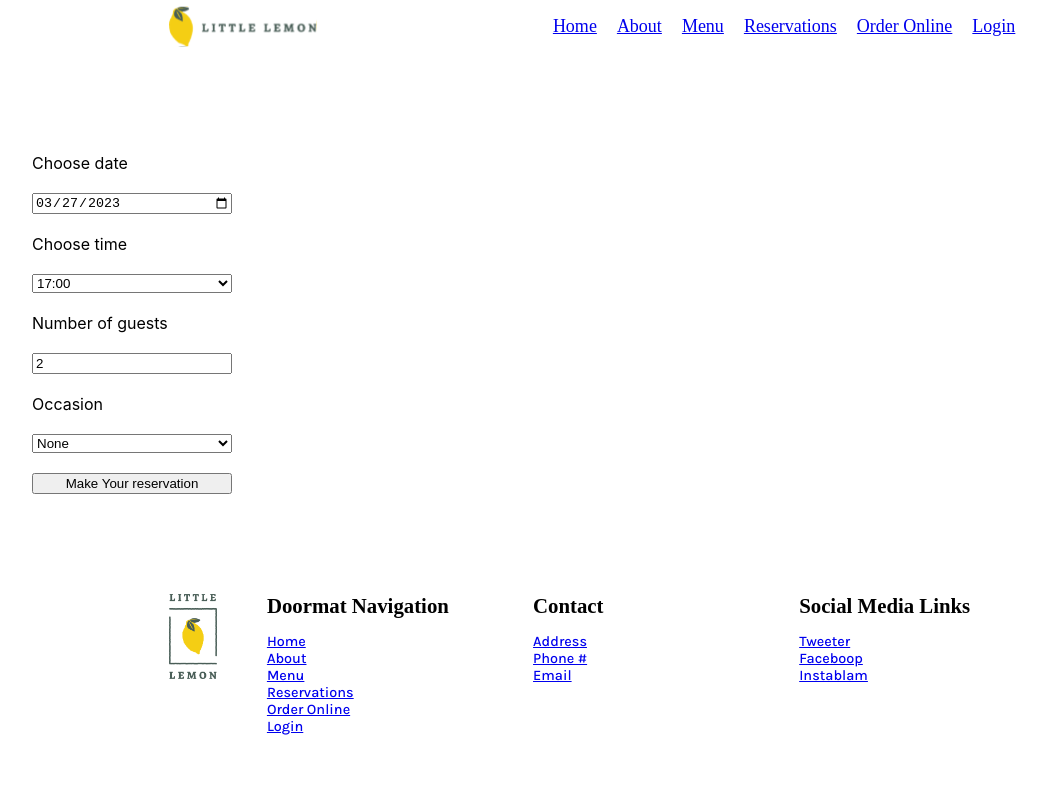
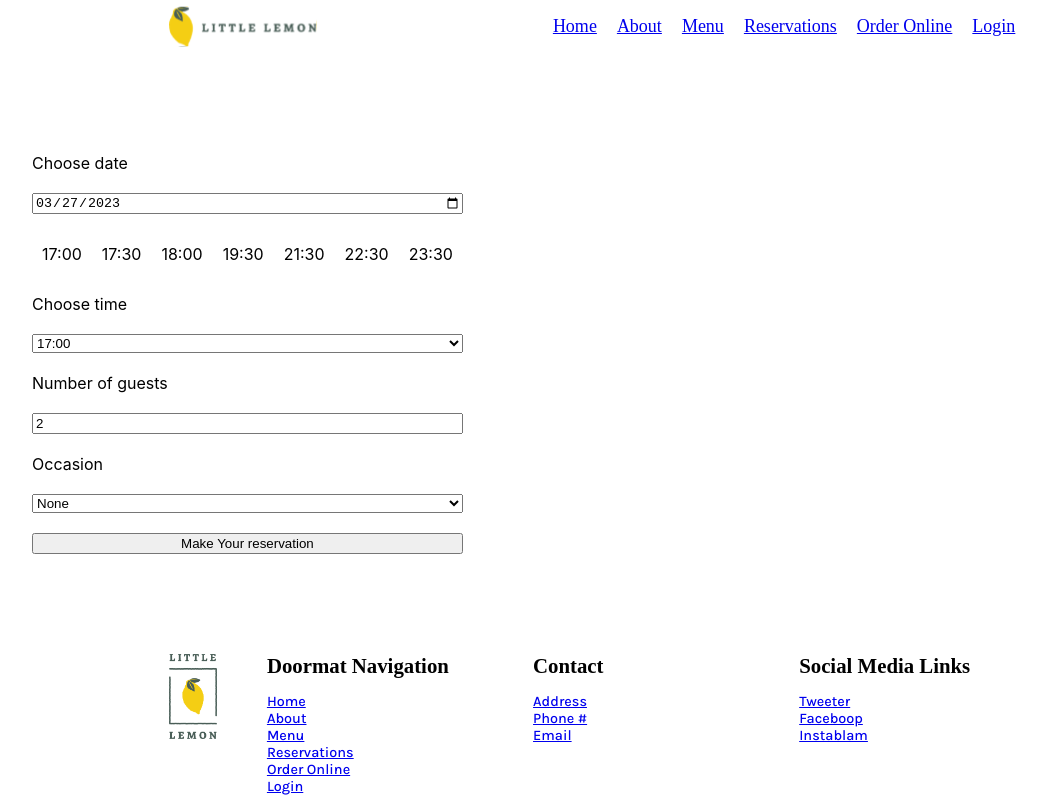
Before and after one commit to dimorphik/meta-front-end-capstone, a React (Create React App) app: page /reservations in a window 1280 px wide. Shown: the top 809 px of the page, without its empty margins (68-1115 px from the left). Built offline with nearby package versions, Linux system fonts and the light colour scheme; a web font is replaced by a local one.

Commit message:
added some more components

```diff
--- /dev/null
+++ b/src/api.js
@@ -0,0 +1,29 @@
+const seededRandom = function (seed) {
+  var m = 2 ** 35 - 31;
+  var a = 185852;
+  var s = seed % m;
+  return function () {
+    return (s = (s * a) % m) / m;
+  };
+};
+
+const fetchAPI = function (date) {
+  let result = [];
+  let random = seededRandom(date.getDate());
+
+  for (let i = 17; i <= 23; i++) {
+    if (random() < 0.5) {
+      result.push(i + ":00");
+    }
+    if (random() < 0.5) {
+      result.push(i + ":30");
+    }
+  }
+  return result;
+};
+
+const submitAPI = function (formData) {
+  return true;
+};
+
+export { fetchAPI, submitAPI };
--- a/src/components/BookingForm.jsx
+++ b/src/components/BookingForm.jsx
@@ -13,6 +13,13 @@ const BookingForm = (props) => {
           props.dispatchAvailableTimes({ type: "", value: e.target.value });
         }}
       />
+      <div style={{ display: "flex", justifyContent: "space-between" }}>
+        {props.availableTimes.map((time) => (
+          <div key={time} style={{ padding: "10px" }}>
+            {time}
+          </div>
+        ))}
+      </div>
       <label htmlFor="res-time">Choose time</label>
       <select
         id="res-time"
--- a/src/components/Bookings.jsx
+++ b/src/components/Bookings.jsx
@@ -1,38 +1,19 @@
-import { useState } from "react";
-
 import BookingForm from "./BookingForm";
 
-const getTodaysDate = () => {
-  const date = new Date();
-  const year = date.getFullYear();
-  const month = (date.getMonth() + 1).toString().padStart(2, "0");
-  const day = date.getDate().toString().padStart(2, "0");
-  const todaysDate = `${year}-${month}-${day}`;
-
-  return todaysDate;
-};
-
-const occasions = ["None", "Birthday", "Anniversary"];
-
 const Bookings = (props) => {
-  const [date, setDate] = useState(getTodaysDate());
-  const [time, setTime] = useState(props.availableTimes[0]);
-  const [guests, setGuests] = useState(2);
-  const [occasion, setOccasion] = useState("None");
-
   return (
     <BookingForm
-      date={date}
-      setDate={setDate}
-      time={time}
-      setTime={setTime}
-      guests={guests}
-      setGuests={setGuests}
-      occasion={occasion}
-      setOccasion={setOccasion}
+      date={props.date}
+      setDate={props.setDate}
+      time={props.time}
+      setTime={props.setTime}
+      guests={props.guests}
+      setGuests={props.setGuests}
+      occasion={props.occasion}
+      setOccasion={props.setOccasion}
       availableTimes={props.availableTimes}
       dispatchAvailableTimes={props.dispatchAvailableTimes}
-      occasions={occasions}
+      occasions={props.occasions}
       onSubmit={props.onSubmit}
     />
   );
--- /dev/null
+++ b/src/components/ConfirmedBooking.jsx
@@ -0,0 +1,27 @@
+const ConfirmedBooking = (props) => {
+  return (
+    <section>
+      <article>
+        <div>Your booking has been confirmed for:</div>
+        <div>
+          <span>Date:</span>
+          {props.date}
+        </div>
+        <div>
+          <span>Time:</span>
+          {props.time}
+        </div>
+        <div>
+          <span>Guests:</span>
+          {props.guests}
+        </div>
+        <div>
+          <span>Occasion:</span>
+          {props.occasion}
+        </div>
+      </article>
+    </section>
+  );
+};
+
+export default ConfirmedBooking;
--- a/src/components/Main.jsx
+++ b/src/components/Main.jsx
@@ -1,22 +1,67 @@
-import { Routes, Route } from "react-router-dom";
-import { useReducer } from "react";
+import { Routes, Route, useNavigate } from "react-router-dom";
+import { useState, useReducer } from "react";
+import { fetchAPI, submitAPI } from "../api";
 
 import Homepage from "./Homepage";
 import Bookings from "./Bookings";
+import ConfirmedBooking from "./ConfirmedBooking";
+
+const getTimesForDate = (date) => {
+  const times = fetchAPI(date);
+
+  return times;
+};
+
+const createDateFromString = (dateString) => {
+  const dateComponents = dateString.split("-");
+  const date = new Date(dateComponents[2], dateComponents[1] - 1, dateComponents[0]);
+
+  return date;
+};
 
 const initializeTimes = () => {
-  return ["17:00", "18:00", "19:00", "20:00", "21:00", "22:00"];
-};
-const updateTimes = (state, action) => {
-  const stateCopy = state.concat();
+  const date = new Date();
+  const times = fetchAPI(date);
 
-  return stateCopy;
+  return times;
 };
 
-const onFormSubmitted = () => {};
+const updateTimes = (state, action) => {
+  const date = createDateFromString(action.value);
+  const times = getTimesForDate(date);
+
+  return times;
+};
+
+const getTodaysDate = () => {
+  const date = new Date();
+  const year = date.getFullYear();
+  const month = (date.getMonth() + 1).toString().padStart(2, "0");
+  const day = date.getDate().toString().padStart(2, "0");
+  const todaysDate = `${year}-${month}-${day}`;
+
+  return todaysDate;
+};
+
+const occasions = ["None", "Birthday", "Anniversary"];
 
 const Main = () => {
+  const navigate = useNavigate();
+
+  const onFormSubmitted = (e) => {
+    e.preventDefault();
+    const success = submitAPI({});
+
+    if (success) {
+      navigate("/confirmed-reservation");
+    }
+  };
+
   const [availableTimes, dispatchAvailableTimes] = useReducer(updateTimes, initializeTimes());
+  const [date, setDate] = useState(getTodaysDate());
+  const [time, setTime] = useState(availableTimes[0]);
+  const [guests, setGuests] = useState(2);
+  const [occasion, setOccasion] = useState("None");
 
   return (
     <main>
@@ -28,10 +73,24 @@ const Main = () => {
           path="/reservations"
           element={
             <Bookings
+              date={date}
+              setDate={setDate}
+              time={time}
+              setTime={setTime}
+              guests={guests}
+              setGuests={setGuests}
+              occasion={occasion}
+              setOccasion={setOccasion}
               availableTimes={availableTimes}
               dispatchAvailableTimes={dispatchAvailableTimes}
+              occasions={occasions}
               onSubmit={onFormSubmitted}
             />
+          }></Route>
+        <Route
+          path="/confirmed-reservation"
+          element={
+            <ConfirmedBooking date={date} time={time} guests={guests} occasion={occasion} />
           }></Route>
         <Route path="/order-online" element={<Homepage />}></Route>
         <Route path="/login" element={<Homepage />}></Route>
@@ -41,4 +100,4 @@ const Main = () => {
 };
 
 export default Main;
-export { initializeTimes, updateTimes };
+export { initializeTimes, updateTimes, createDateFromString };
```
Also changed, not shown: 1 other file (tests, documents, lock files or other folders).
